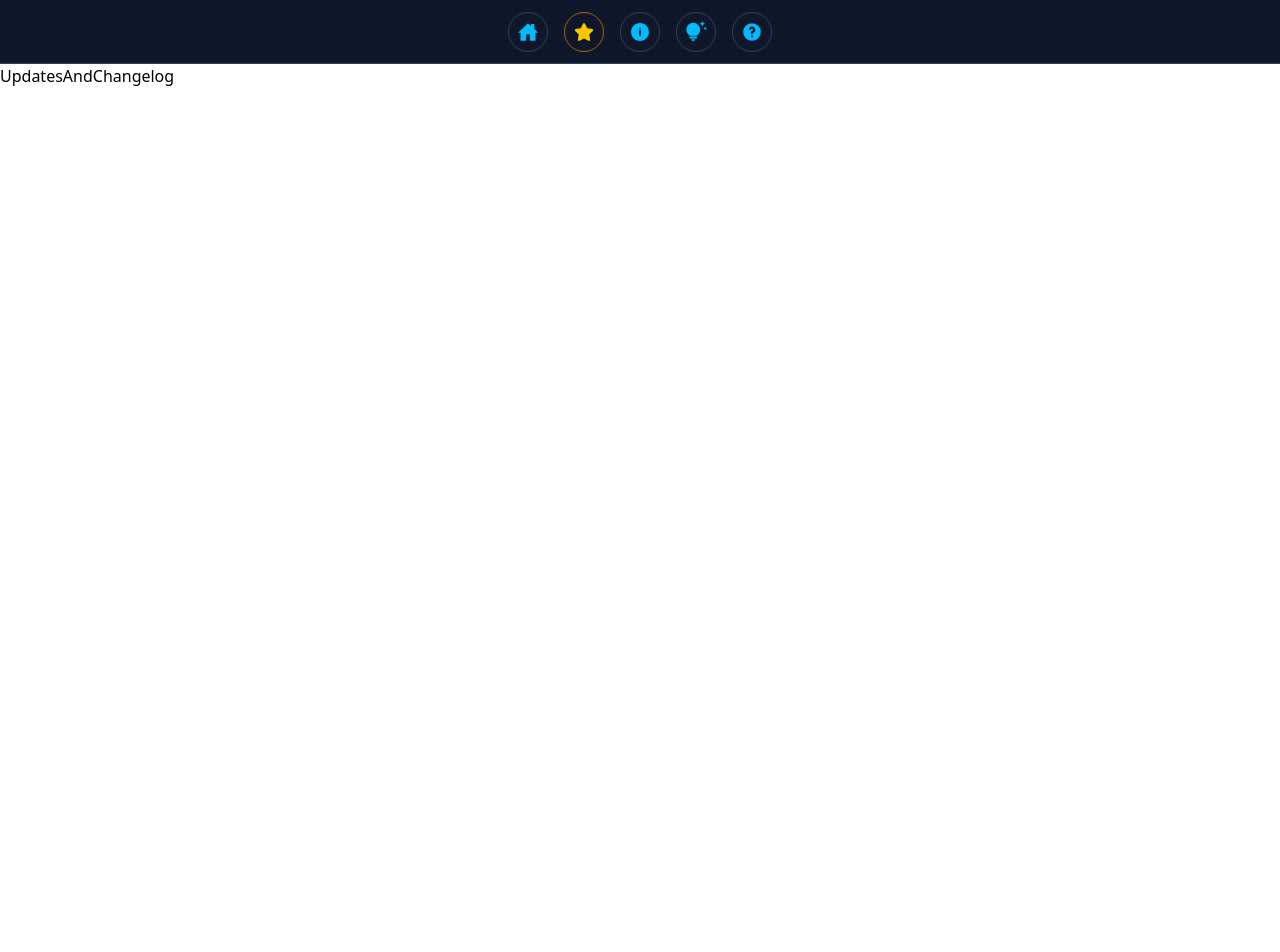
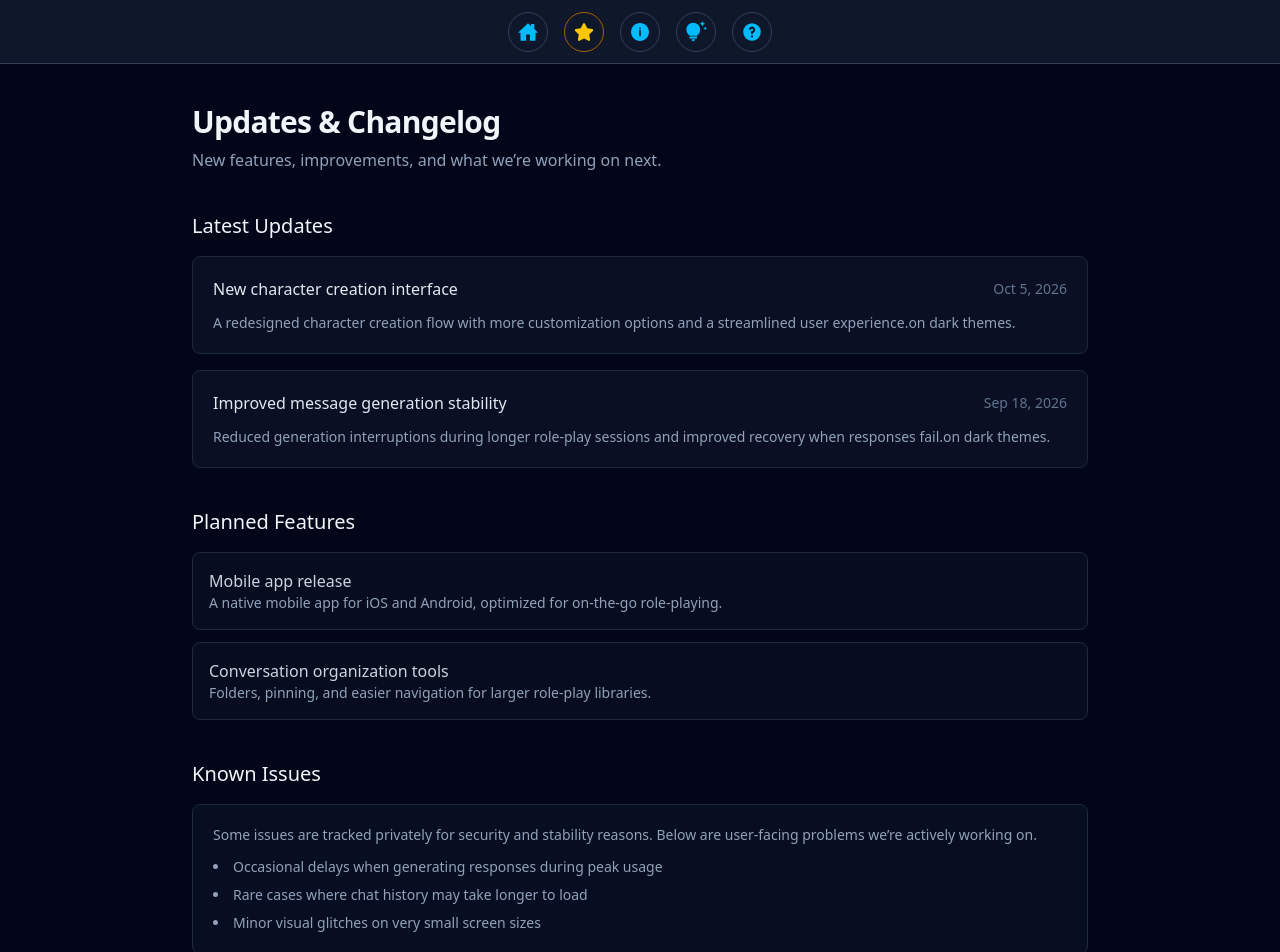
Before and after one commit to Hairum-Qureshi/story-roleplay-app, a React (Vite) app in the folder apps/frontend/: page /updates-changelog in a window 1280 px wide. Shown: the top 952 px of the page. Before the commit the page ends 800 px from the top, so only its background shows below. Built offline with nearby package versions, Linux system fonts and the light colour scheme; no server answers.

Commit message:
styled page with placeholder UI

```diff
--- a/apps/frontend/src/pages/UpdatesAndChangelog.tsx
+++ b/apps/frontend/src/pages/UpdatesAndChangelog.tsx
@@ -1,3 +1,75 @@
+import PlannedFeaturesCard from "../components/PlannedFeaturesCard";
+import UpdateCard from "../components/UpdateCard";
+
 export default function UpdatesAndChangelog() {
-	return <div>UpdatesAndChangelog</div>;
+	return (
+		<div className="min-h-[calc(100vh-4rem)] bg-slate-950 text-slate-200 px-6 py-10">
+			<div className="mx-auto max-w-4xl space-y-10">
+				{/* Header */}
+				<header className="space-y-2">
+					<h1 className="text-3xl font-semibold tracking-tight text-slate-100">
+						Updates & Changelog
+					</h1>
+					<p className="text-slate-400">
+						New features, improvements, and what we’re working on next.
+					</p>
+				</header>
+
+				{/* Latest Updates */}
+				<section className="space-y-4">
+					<h2 className="text-xl font-medium text-slate-100">Latest Updates</h2>
+
+					<UpdateCard
+						heading="New character creation interface"
+						timestamp="Oct 5, 2026"
+						description="A redesigned character creation flow with more customization options and a streamlined user experience."
+					/>
+					<UpdateCard
+						heading="Improved message generation stability"
+						timestamp="Sep 18, 2026"
+						description="Reduced generation interruptions during longer role-play sessions and improved recovery when responses fail."
+					/>
+				</section>
+
+				{/* Planned Features */}
+				<section className="space-y-4">
+					<h2 className="text-xl font-medium text-slate-100">
+						Planned Features
+					</h2>
+
+					<ul className="space-y-3">
+						<PlannedFeaturesCard
+							subheading="Mobile app release"
+							description="A native mobile app for iOS and Android, optimized for on-the-go role-playing."
+						/>
+
+						<PlannedFeaturesCard
+							subheading="Conversation organization tools"
+							description="Folders, pinning, and easier navigation for larger role-play libraries."
+						/>
+					</ul>
+				</section>
+
+				{/* Known Issues */}
+				<section className="space-y-4">
+					<h2 className="text-xl font-medium text-slate-100">Known Issues</h2>
+
+					<div className="rounded-lg border border-slate-800 bg-slate-900/50 p-5 space-y-3">
+						<p className="text-sm text-slate-400">
+							Some issues are tracked privately for security and stability
+							reasons. Below are user-facing problems we’re actively working on.
+						</p>
+
+						<ul className="list-disc list-inside space-y-2 text-sm text-slate-400">
+							<li>
+								Occasional delays when generating responses during peak usage
+							</li>
+							<li>Rare cases where chat history may take longer to load</li>
+							<li>Minor visual glitches on very small screen sizes</li>
+						</ul>
+					</div>
+				</section>
+			</div>
+		</div>
+	);
 }
```
